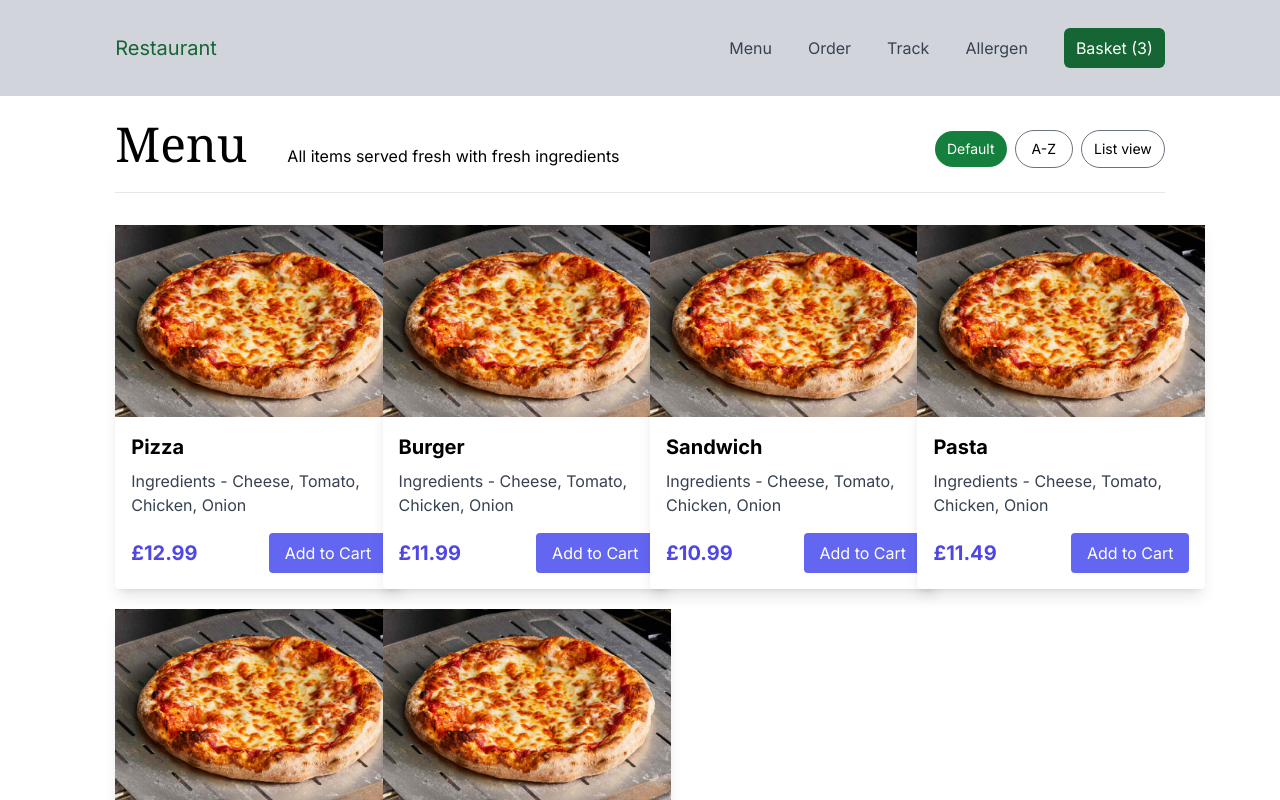
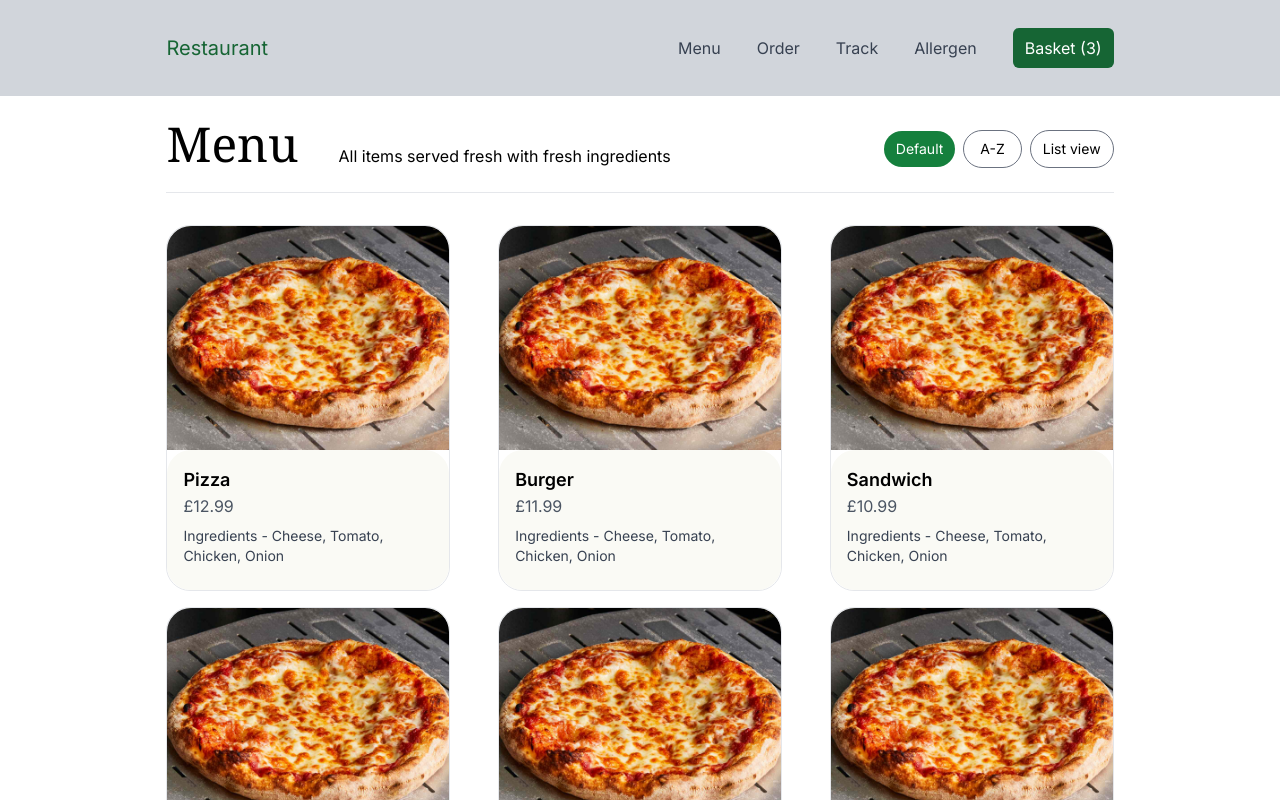
Before and after one commit to RealPhilos/resturant_website_team_project, a Next.js app in the folder frontend/: page /menu in a window 1280 px wide. Shown: the top 800 px of the page. Built offline with nearby package versions, Linux system fonts and the light colour scheme.

Commit message:
refactored MenuCard based on the figma UI file

```diff
--- a/frontend/src/app/components/nav-bar.jsx
+++ b/frontend/src/app/components/nav-bar.jsx
@@ -3,7 +3,7 @@ import React from "react";
 
 function NavBar() {
   return (
-    <div className="bg-gray-300 px-[9vw] py-7 flex items-center justify-between">
+    <div className="bg-gray-300 px-[13vw] py-7 flex items-center justify-between">
       <span className="text-xl text-green-800">Restaurant</span>
 
       <div className="flex gap-9 text-gray-700 items-center">
--- a/frontend/src/app/layout.jsx
+++ b/frontend/src/app/layout.jsx
@@ -14,7 +14,7 @@ export default function RootLayout({ children }) {
     <html lang="en">
       <body className={inter.className}>
         <NavBar />
-        <div className="px-[9vw]">{children}</div>
+        <div className="px-[13vw]">{children}</div>
       </body>
     </html>
   );
--- /dev/null
+++ b/frontend/src/app/menu/menuCard.jsx
@@ -0,0 +1,20 @@
+import React from "react";
+
+function MenuCard({ menu, idx }) {
+  return (
+    <div key={idx} className="w-full bg-white rounded-3xl border ">
+      <img
+        src="/pizza.jpeg"
+        alt={menu.name}
+        className="w-full rounded-t-3xl h-56 object-cover"
+      />
+      <div className="p-4 rounded-3xl bg-[#FAFAF5]">
+        <h3 className="text-lg font-semibold">{menu.name}</h3>
+        <h3 className="text-md text-gray-600 mb-2">£{menu.price}</h3>
+        <p className="text-gray-700 text-sm  mb-2">{menu.description}</p>
+      </div>
+    </div>
+  );
+}
+
+export default MenuCard;
--- a/frontend/src/app/menu/menuList.jsx
+++ b/frontend/src/app/menu/menuList.jsx
@@ -1,62 +1,45 @@
-import React from 'react';
+import React from "react";
+import MenuCard from "./menuCard";
 
 function MenuList() {
   const menus = [
     {
-      name: 'Pizza',
-      description: 'Ingredients - Cheese, Tomato, Chicken, Onion',
+      name: "Pizza",
+      description: "Ingredients - Cheese, Tomato, Chicken, Onion",
       price: 12.99,
     },
     {
-      name: 'Burger',
-      description: 'Ingredients - Cheese, Tomato, Chicken, Onion',
+      name: "Burger",
+      description: "Ingredients - Cheese, Tomato, Chicken, Onion",
       price: 11.99,
     },
     {
-      name: 'Sandwich',
-      description: 'Ingredients - Cheese, Tomato, Chicken, Onion',
+      name: "Sandwich",
+      description: "Ingredients - Cheese, Tomato, Chicken, Onion",
       price: 10.99,
     },
     {
-      name: 'Pasta',
-      description: 'Ingredients - Cheese, Tomato, Chicken, Onion',
+      name: "Pasta",
+      description: "Ingredients - Cheese, Tomato, Chicken, Onion",
       price: 11.49,
-      image: '/pasta.jpeg',
+      image: "/pasta.jpeg",
     },
     {
-      name: 'Burger',
-      description: 'Ingredients - Cheese, Tomato, Chicken, Onion',
+      name: "Burger",
+      description: "Ingredients - Cheese, Tomato, Chicken, Onion",
       price: 12.99,
     },
     {
-      name: 'Sandwich',
-      description: 'Ingredients - Cheese, Tomato, Chicken, Onion',
+      name: "Sandwich",
+      description: "Ingredients - Cheese, Tomato, Chicken, Onion",
       price: 12.99,
     },
   ];
 
   return (
-    <div className='grid grid-cols-4 gap-5 mt-8'>
+    <div className="grid grid-cols-3 gap-4 gap-x-12 mt-8">
       {menus.map((menu, idx) => (
-        <div key={idx} className='w-72 bg-white rounded shadow-lg'>
-          <img
-            src='/pizza.jpeg'
-            alt={menu.name}
-            className='w-full h-48 object-cover'
-          />
-          <div className='p-4'>
-            <h3 className='text-xl font-bold mb-2'>{menu.name}</h3>
-            <p className='text-gray-700'>{menu.description}</p>
-            <div className='mt-4 flex justify-between items-center'>
-              <span className='text-xl font-bold text-indigo-600'>
-                £{menu.price}
-              </span>
-              <button className='bg-indigo-500 text-white px-4 py-2 rounded'>
-                Add to Cart
-              </button>
-            </div>
-          </div>
-        </div>
+        <MenuCard menu={menu} idx={idx} />
       ))}
     </div>
   );
```
